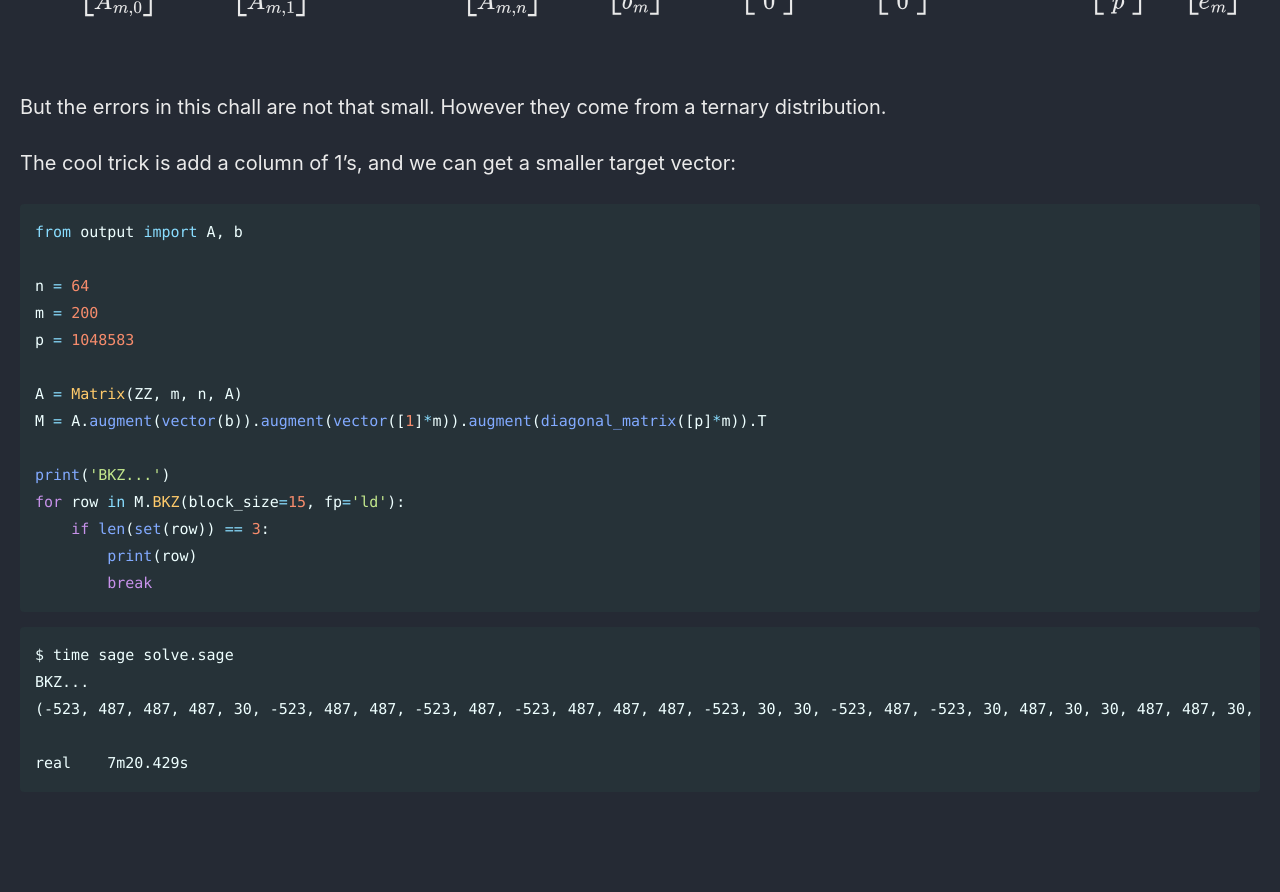
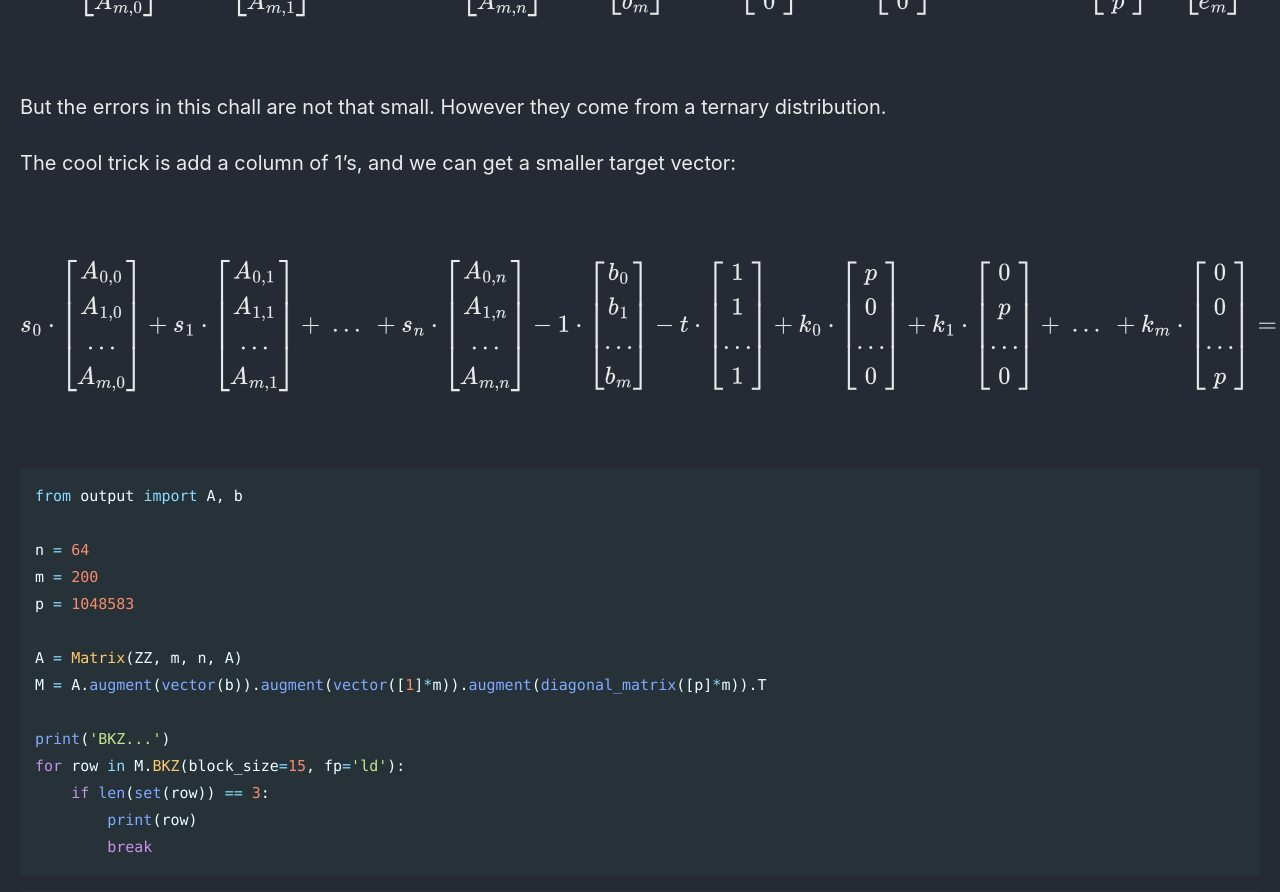
Before and after one commit to Connor-McCartney/Connor-McCartney.github.io, a Jekyll site: the page built from _pages/cryptography/other/HITCON2025.md, in a window 1280 px wide and 900 px high, scrolled down 2818 px. Shown: the top 892 px of the window. Built offline with Jekyll 4.4.1, drawn with Linux system fonts in a browser that asks for light colours; cached includes are drawn as plain includes; before the commit the page ends 3655 px from its top, so only the background shows below that.

Commit message:
Update HITCON2025.md

````diff
--- a/_pages/cryptography/other/HITCON2025.md
+++ b/_pages/cryptography/other/HITCON2025.md
@@ -154,6 +154,24 @@ But the errors in this chall are not that small. However they come from a ternar
 
 The cool trick is add a column of 1's, and we can get a smaller target vector:
 
+<br>
+
+$$s_0 \cdot \begin{bmatrix} A_{0,0} \\ A_{1, 0} \\ ... \\ A_{m, 0} \end{bmatrix} +
+s_1 \cdot \begin{bmatrix} A_{0,1} \\ A_{1, 1} \\ ... \\ A_{m, 1} \end{bmatrix} +
+\ ...\  +
+s_n \cdot \begin{bmatrix} A_{0,n} \\ A_{1, n} \\ ... \\ A_{m, n} \end{bmatrix} -
+1 \cdot \begin{bmatrix}   b_0 \\ b_1 \\ ... \\ b_m  \end{bmatrix}
+- t \cdot \begin{bmatrix} 1 \\ 1 \\ ... \\ 1 \end{bmatrix}
++ k_0 \cdot \begin{bmatrix} p \\ 0 \\ ... \\ 0 \end{bmatrix}
++ k_1 \cdot \begin{bmatrix} 0 \\ p \\ ... \\ 0 \end{bmatrix}
++ \ ... \
++ k_m \cdot \begin{bmatrix} 0 \\ 0 \\ ... \\ p \end{bmatrix}
+= \begin{bmatrix}   e_0 - t \\   e_1 - t \\ ... \\ e_m - t   \end{bmatrix}$$
+
+
+<br>
+
+
 
 
 ```python
````
